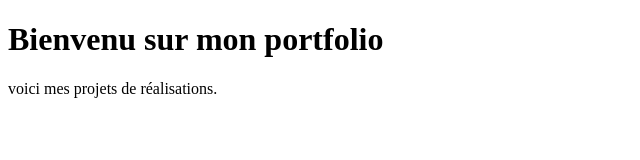
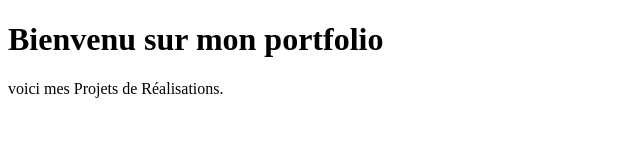
Before and after one commit to YSSFM/monportfolio, a plain HTML site: page index.html in a window 1280 px wide. Shown: the full height of the page, 0-640 px from the left. Drawn offline with Linux system fonts and the light colour scheme.

```diff
--- a/index.html
+++ b/index.html
@@ -5,6 +5,6 @@
 </head>
 <body>
 	<h1>Bienvenu sur mon portfolio</h1>
-	<p>voici mes projets de réalisations.</p>
+	<p>voici mes Projets de Réalisations.</p>
 </body>
 </html>
```
